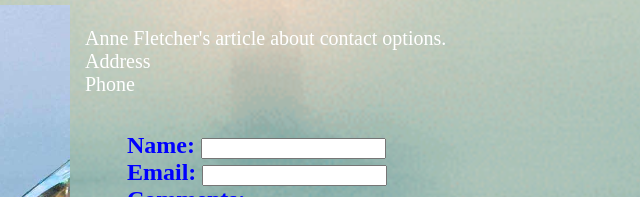
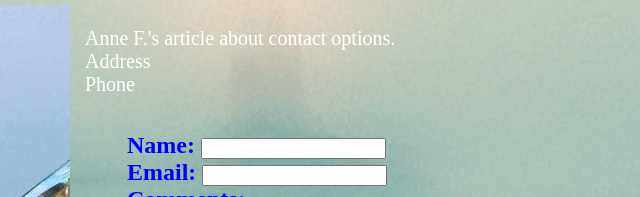
Before and after one commit to anaelleltd/innerspiration, a plain HTML site: page innerspiration/contact.html in a window 1280 px wide. Shown: the part 293-490 px from the top of the page, 545-1185 px from the left. Drawn offline with Linux system fonts and the light colour scheme.

Commit message:
Changed clients' name.

```diff
--- a/innerspiration/contact.html
+++ b/innerspiration/contact.html
@@ -37,7 +37,7 @@
 			<article>
 				<h2> Contact me </h2>
 				<p>
-				Anne Fletcher's article about contact options.
+				Anne F.'s article about contact options.
 				<br> Address
 				<br> Phone
 				</p>
@@ -74,7 +74,7 @@
 		<div class="contact">
 			<p>
 			&copy; InnerSpiration 2017
-			<br> Content by A. Fletcher
+			<br> Content by Anne F.
 			<br> Design by A. Talelo
 			</p>
 		</div>
```
